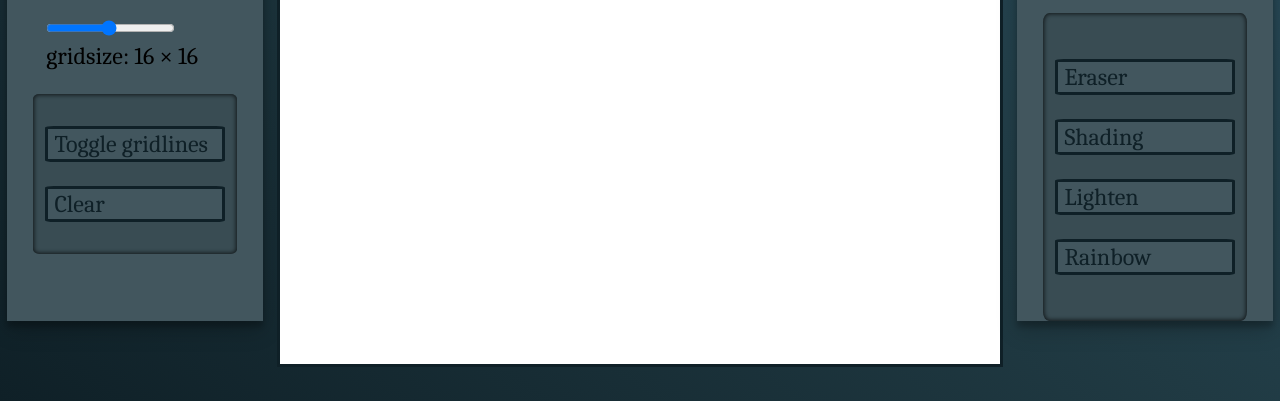
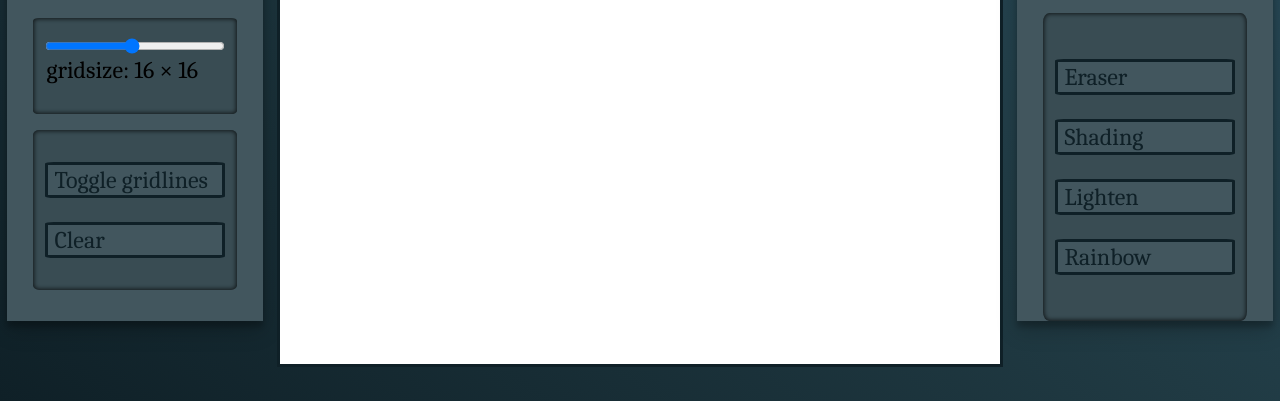
Before and after one commit to almidds/sketchpad, a plain HTML site: page index.html in a window 1280 px wide. Shown: the part 399-800 px from the top of the page. Drawn offline with Linux system fonts and the light colour scheme.

Commit message:
still playing with gridsize text

```diff
--- a/index.html
+++ b/index.html
@@ -17,7 +17,7 @@
         <section class="controls">
             <h1 class="title">The drawing board</h1>
             <h3>Created by Andrew Middleton</h3>
-            <div class="size-settings">
+            <div class="buttonHolder" id="holder3">
                 <input type="range" min="1" max="32" value="16" class="size">
                 <p class="sizeText">gridsize</p>
             </div>
--- a/style.css
+++ b/style.css
@@ -28,6 +28,11 @@ body{
     height: 25%;
     margin-top: 0;
 
+}
+.buttonHolder#holder3{
+    height: 15%;
+    margin-top: 0;
+    margin-bottom: 2vh;
 }
 .colour-picker{
     margin-top: 0%;
@@ -116,22 +121,18 @@ input[type=color]{
     width: 15vmin;
     height: 7vmin;
 }
-.size-settings{
-    display: flex;
-    flex-direction: column;
-    text-align: left;
-    justify-content: center;
-    align-items: flex-start;
+input[type=range]{
+    width: 87.5%;
+    margin-top: 7%;
 }
+
 .sizeText{
     font-size: 3vmin;
-    margin-top: 0.5vh;
-    margin-left: -2vw;
-    align-self: left;
+    margin-top: 0;
+    align-self: flex-start;
+    margin-left: 6.75%;
 }
-.size{
-    margin-left: -2vw;
-}
+
 .title{
     margin-top: 5vh;
     font-family: "Cinzel Decorative";
```
